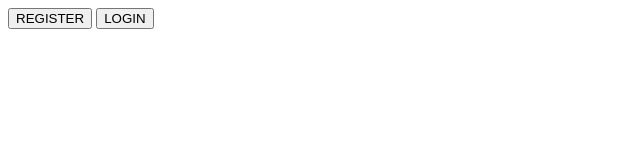
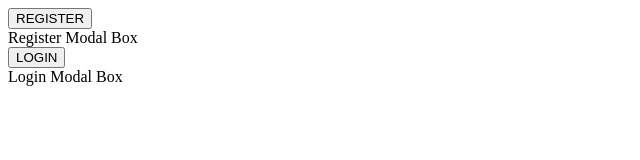
Before and after one commit to ry10an23/finalproject, a plain HTML site: page index.html in a window 1280 px wide. Shown: the whole page, without its empty margins (0-640 px from the left). Drawn offline with Linux system fonts and the light colour scheme.

Commit message:
create modal box

```diff
--- a/index.html
+++ b/index.html
@@ -8,6 +8,16 @@
 </head>
 <body>
     <button type="button">REGISTER</button>
+    <div class="regiModal">
+        <div class="regiModal_box">
+            Register Modal Box
+        </div>
+    </div>
     <button type="button">LOGIN</button>
+    <div class="loginModal">
+        <div class="loginModal_box">
+            Login Modal Box
+        </div>
+    </div>
 </body>
 </html>
```
